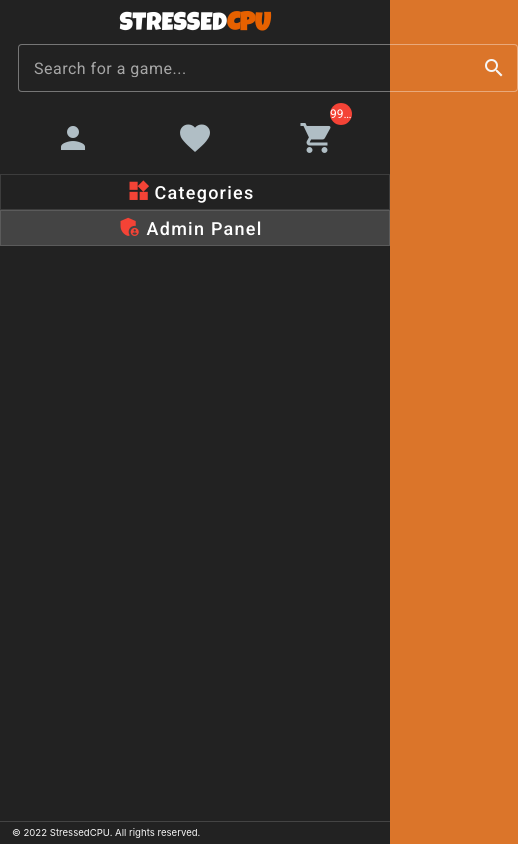
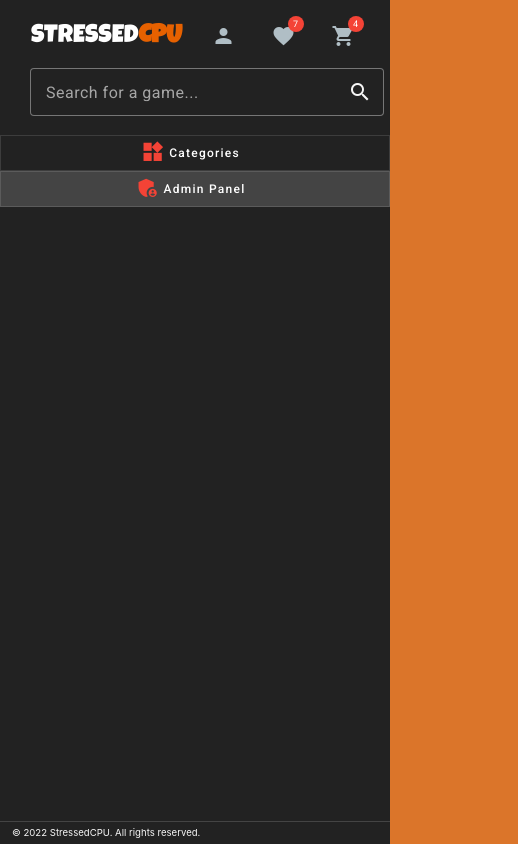
Before and after one commit to ankasabov142/StressedCPU, an Angular app in the folder client/: page / in a window 390 px wide. Shown: the whole page, 518 px wide, since content can reach past the window. Built offline with nearby package versions, Linux system fonts and the light colour scheme.

Commit message:
update header responsiveness

```diff
--- a/client/src/app/core/header/header.component.css
+++ b/client/src/app/core/header/header.component.css
@@ -22,6 +22,10 @@ header {
     text-align: center;
 }
 
+.logo:hover {
+    cursor: pointer;
+}
+
 .logo-accent {
     color: var(--color-special-orange-dark);
     font-weight: 600;
@@ -33,10 +37,11 @@ header {
     flex: 2;
     display: flex;
     justify-content: center;
+    margin-inline: 1rem;
 }
 
 .search-bar {
-    margin-bottom: -1.25em;
+    margin-bottom: -1.25rem;
     width: 500px;
 }
 
@@ -85,28 +90,38 @@ nav .admin-button .mat-icon, nav .categories-button .mat-icon {
     margin-right: 0.8rem;
 }
 
+nav .admin-button h2, nav .categories-button h2 {
+    font-size: 1rem;
+}
+
 /* responsive */
 @media all and (max-width:1000px) {
     .logo {
-        width: 100%;
+        flex: 50%;
         text-align: center;
-        margin-bottom: 0.6rem;
+    }
+
+    .icons {
+        flex: 50%;
+    }
+
+    .search-bar-container {
+        margin-top: 8px;
+        width: 100% !important;
     }
 }
 
 @media all and (max-width:700px) {
-    .search-bar {
-        text-align: center;
-        margin-bottom: 0;
-    }
-
-    .icons {
-        width: 100%;
-        justify-content: space-around;
+    .icons .mat-icon {
+        transform: scale(1);
     }
 
     nav {
         display: flex;
         flex-direction: column;
     }
+
+    nav .categories-button, nav .admin-button {
+        padding-inline: 0;
+    }
 }
--- a/client/src/app/core/header/header.component.html
+++ b/client/src/app/core/header/header.component.html
@@ -1,28 +1,12 @@
 <header>
     <section class="main">
-        <h1 class="logo">Stressed<span class="logo-accent">CPU</span>
-        </h1>
+        <h1 routerLink="/" class="logo">Stressed<span class="logo-accent">CPU</span></h1>
 
-        <article class="search-bar-container">
-            <mat-form-field class="search-bar" appearance="outline" color="warn">
-                <mat-label>Search for a game...</mat-label>
-                <input matInput placeholder="Search for a game...">
-                <mat-icon matSuffix>search</mat-icon>
-            </mat-form-field>
-        </article>
+        <ng-container *ngTemplateOutlet="isMobile ? icons : searchBar">
+        </ng-container>
 
-        <article class="icons">
-            <a class="icon-button" color="warn" mat-icon-button>
-                <mat-icon color="accent">person</mat-icon>
-            </a>
-            <a class="icon-button" color="warn" mat-icon-button>
-                <mat-icon color="accent">favorites</mat-icon>
-            </a>
-            <a class="icon-button" color="warn" mat-icon-button matBadge="999.99&euro;"
-                matBadgeDescription="Total price of products in shopping cart" matBadgeColor="warn">
-                <mat-icon color="accent">shopping_cart</mat-icon>
-            </a>
-        </article>
+        <ng-container *ngTemplateOutlet="isMobile ? searchBar : icons">
+        </ng-container>
     </section>
     <nav>
         <button mat-stroked-button color="accent" class="categories-button">
@@ -35,3 +19,29 @@
         </a>
     </nav>
 </header>
+
+<ng-template #searchBar>
+    <article class="search-bar-container">
+        <mat-form-field class="search-bar" appearance="outline" color="warn">
+            <mat-label>Search for a game...</mat-label>
+            <input matInput placeholder="Search for a game...">
+            <mat-icon matSuffix>search</mat-icon>
+        </mat-form-field>
+    </article>
+</ng-template>
+
+<ng-template #icons>
+    <article class="icons">
+        <a routerLink="/profile" class="icon-button" color="warn" mat-icon-button>
+            <mat-icon color="accent">person</mat-icon>
+        </a>
+        <a class="icon-button" color="warn" mat-icon-button>
+            <mat-icon color="accent" [matBadge]="getFavItems" matBadgeColor="warn"
+                matBadgeSize="small">favorites</mat-icon>
+        </a>
+        <a class="icon-button" color="warn" mat-icon-button>
+            <mat-icon color="accent" [matBadge]="getCartItems" matBadgeColor="warn"
+                matBadgeSize="small">shopping_cart</mat-icon>
+        </a>
+    </article>
+</ng-template>
--- a/client/src/app/core/header/header.component.ts
+++ b/client/src/app/core/header/header.component.ts
@@ -1,4 +1,4 @@
-import { Component } from '@angular/core';
+import { Component, HostListener } from '@angular/core';
 
 @Component({
   selector: 'app-header',
@@ -6,4 +6,33 @@ import { Component } from '@angular/core';
   styleUrls: ['./header.component.css']
 })
 export class HeaderComponent {
+  private cartItems: number = 0;
+  private favItems: number = 0;
+  private screenWidth: number = window.innerWidth;
+
+  get getCartItems(): number | null {
+    return this.cartItems === 0
+      ? null
+      : this.cartItems;
+  }
+
+  get getFavItems(): number | null {
+    return this.favItems === 0
+      ? null
+      : this.favItems;
+  }
+
+  get isMobile(): boolean {
+    return this.screenWidth < 1000;
+  }
+
+  ngOnInit(): void {
+    this.cartItems = Math.round(Math.random() * 10); //todo
+    this.favItems = Math.round(Math.random() * 10); //todo
+  }
+
+  @HostListener('window:resize', ['$event'])
+  onWindowResize() {
+    this.screenWidth = window.innerWidth;
+  }
 }
```
